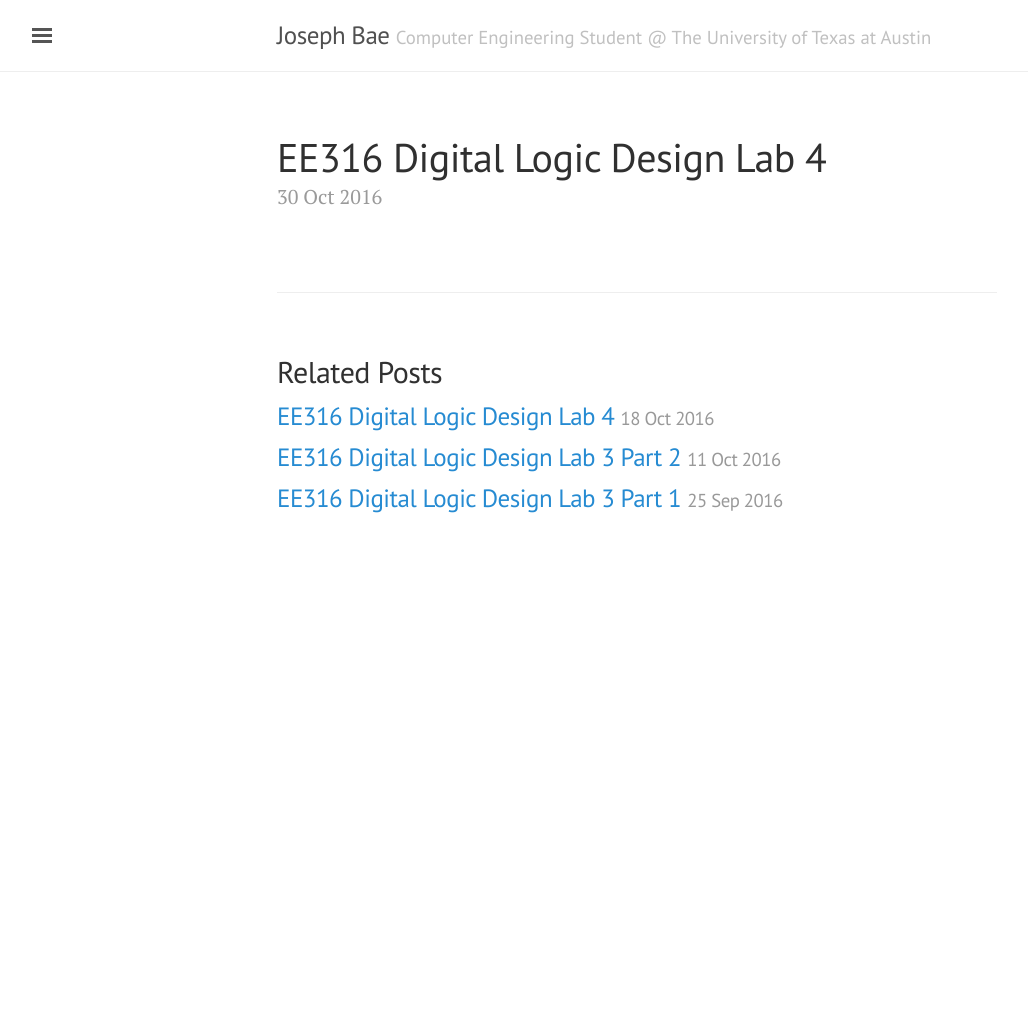
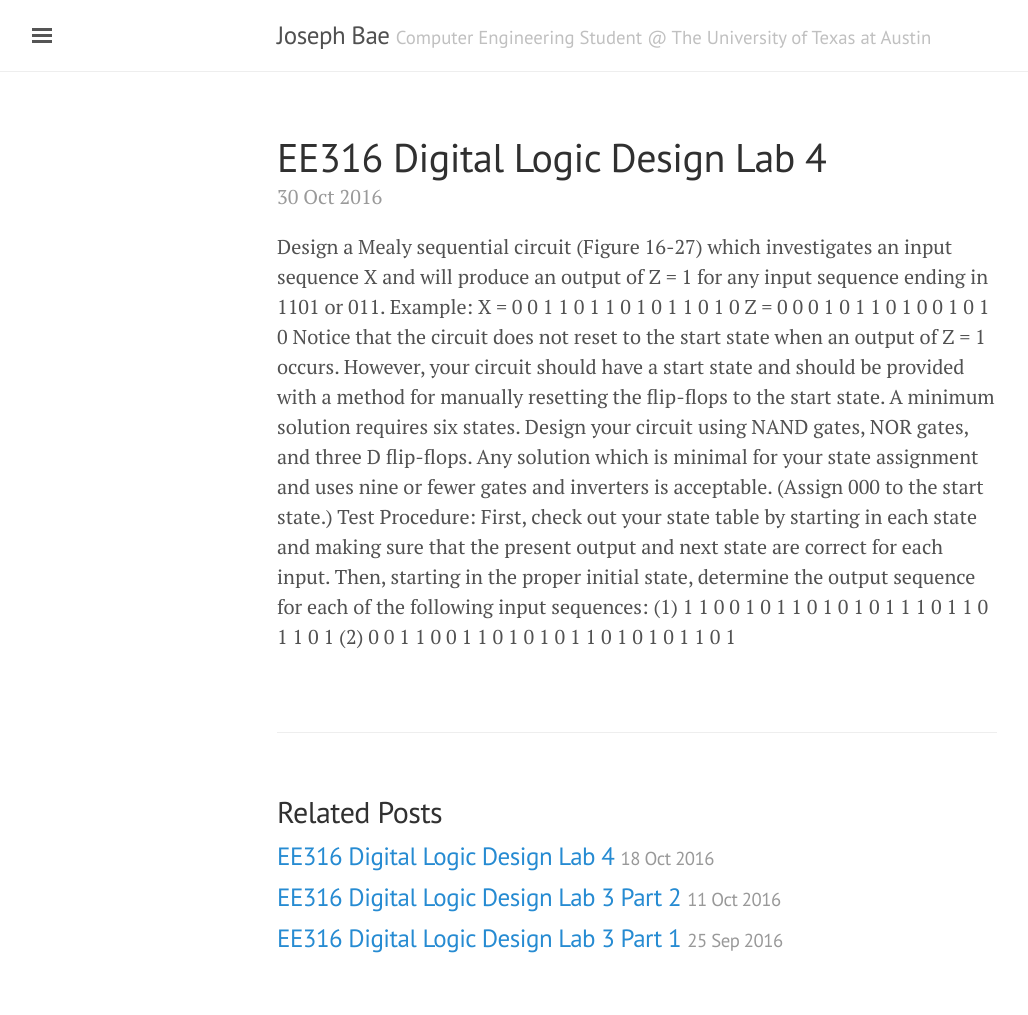
Before and after one commit to josephbae96/josephbae96.github.io, a Jekyll site: the page built from _posts/2016-10-30-ee316_lab5.md, in a window 1280 px wide. Shown: the whole page, without its empty margins (3-1031 px from the left). Built offline with Jekyll 4.4.1, drawn with Linux system fonts in a browser that asks for light colours; before the commit the page ends 900 px from its top, so only the background shows below that.

Commit message:
Lab 5 problem

```diff
--- a/_posts/2016-10-30-ee316_lab5.md
+++ b/_posts/2016-10-30-ee316_lab5.md
@@ -2,3 +2,21 @@
 layout: post
 title: EE316 Digital Logic Design Lab 4
 ---
+
+Design a Mealy sequential circuit (Figure 16-27) which investigates an input sequence
+X and will produce an output of Z = 1 for any input sequence ending in 1101 or 011.
+Example:
+X = 0 0 1 1 0 1 1 0 1 0 1 1 0 1 0
+Z = 0 0 0 1 0 1 1 0 1 0 0 1 0 1 0
+Notice that the circuit does not reset to the start state when an output of Z = 1
+occurs. However, your circuit should have a start state and should be provided with
+a method for manually resetting the flip-flops to the start state. A minimum solution
+requires six states. Design your circuit using NAND gates, NOR gates, and three D
+flip-flops. Any solution which is minimal for your state assignment and uses nine or
+fewer gates and inverters is acceptable. (Assign 000 to the start state.)
+Test Procedure: First, check out your state table by starting in each state and
+making sure that the present output and next state are correct for each input. Then,
+starting in the proper initial state, determine the output sequence for each of the
+following input sequences:
+(1) 1 1 0 0 1 0 1 1 0 1 0 1 0 1 1 1 0 1 1 0 1 1 0 1
+(2) 0 0 1 1 0 0 1 1 0 1 0 1 0 1 1 0 1 0 1 0 1 1 0 1
```
